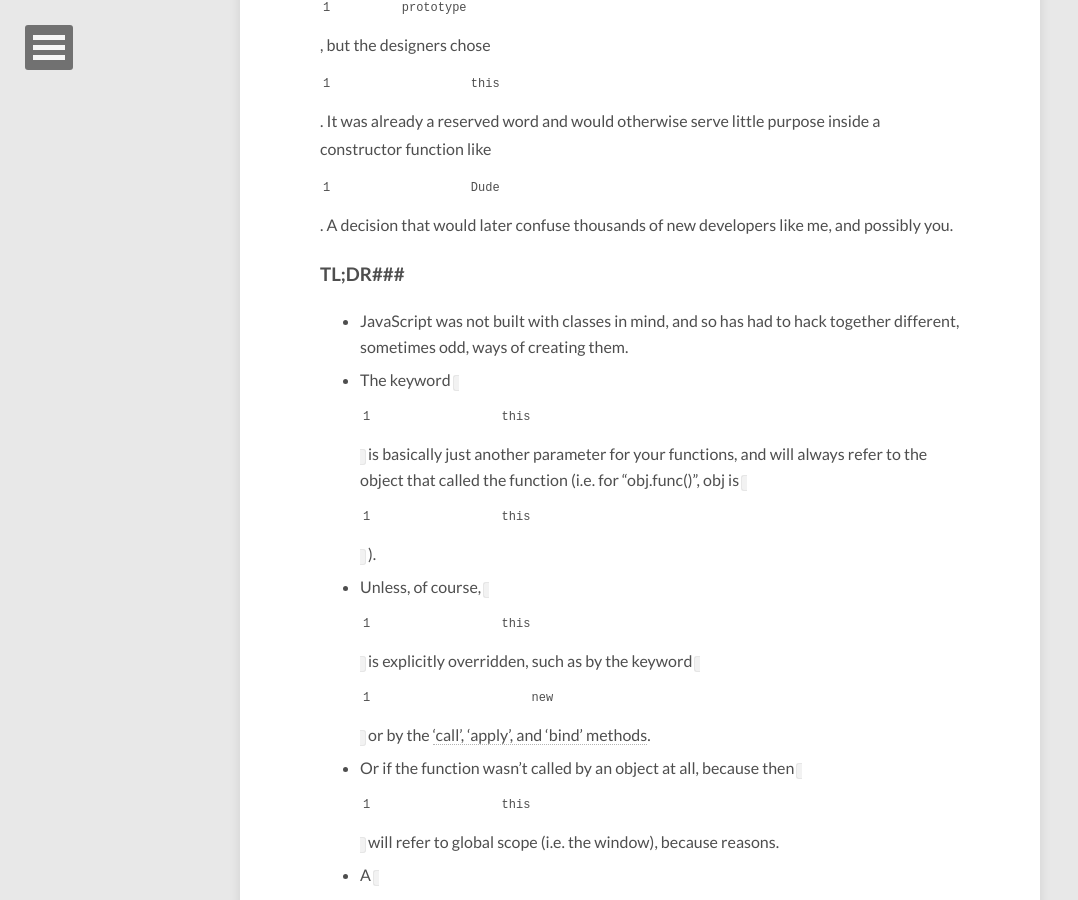
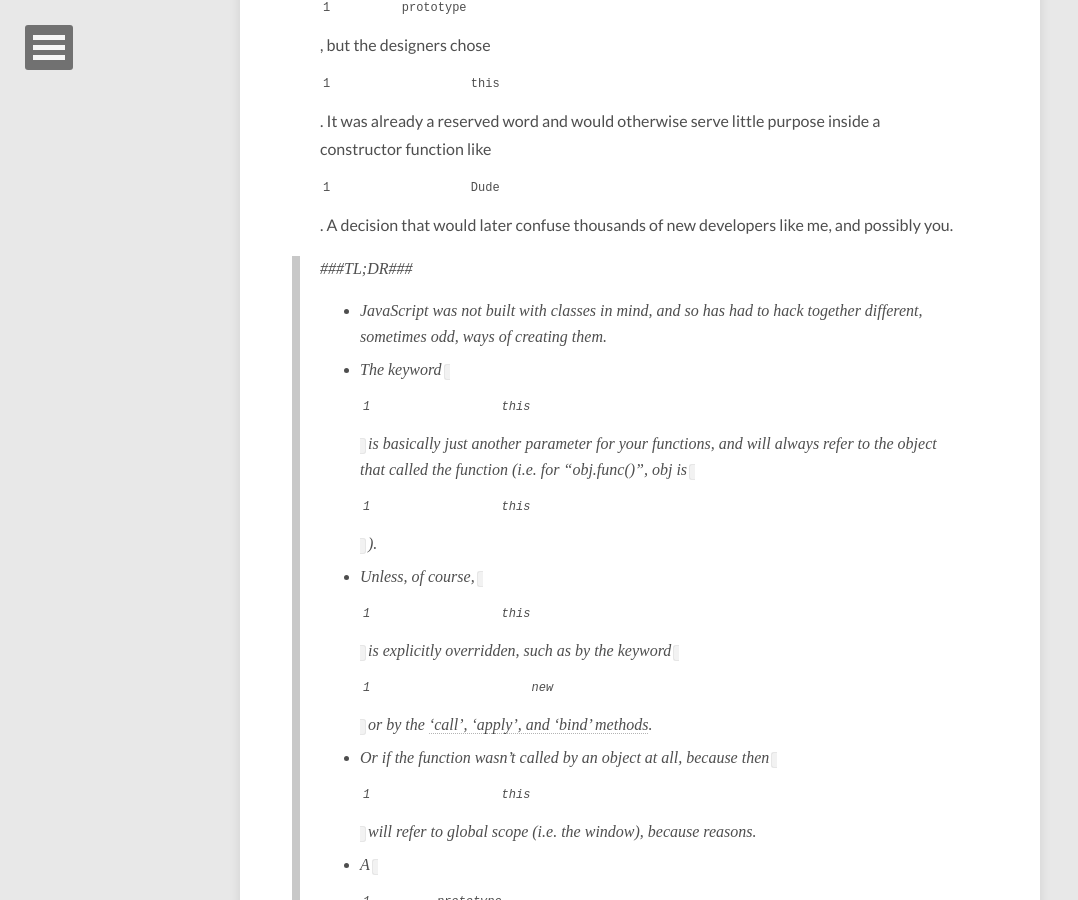
Before and after one commit to delventhalz/delventhalz.github.io, a Jekyll site: the page built from _posts/2015-11-30-tldr-of-classes.markdown, in a window 1280 px wide and 900 px high, scrolled down 7744 px. Shown: the whole window, without its empty margins (0-1078 px from the left). Built offline with Jekyll 4.4.1, drawn with Linux system fonts in a browser that asks for light colours; nearby versions of some CDN libraries; comment, search, counter and statistics services are not loaded.

Commit message:
Added a blockquote

```diff
--- a/_posts/2015-11-30-tldr-of-classes.markdown
+++ b/_posts/2015-11-30-tldr-of-classes.markdown
@@ -147,10 +147,10 @@ Almost identical to our Prototypal class from before! We can clearly see why `th
 
 
 
-###TL;DR###
-* JavaScript was not built with classes in mind, and so has had to hack together different, sometimes odd, ways of creating them.
-* The keyword `this` is basically just another parameter for your functions, and will always refer to the object that called the function (i.e. for "obj.func()", obj is`this`).
-* Unless, of course, `this` is explicitly overridden, such as by the keyword `new` or by the ['call', 'apply', and 'bind' methods](http://javascriptissexy.com/javascript-apply-call-and-bind-methods-are-essential-for-javascript-professionals/ "the Call, Apply, and Bind methods are workhorses and should be part of your JavaScript repertoire for setting the 'this' value in functions").
-* Or if the function wasn't called by an object at all, because then `this` will refer to global scope (i.e. the window), because reasons.
-* A `prototype` is just an object which is automatically generated as a property of every function. It's used to store methods we would like every "instance" of the function to have (and for [inheritance](https://developer.mozilla.org/en-US/docs/Web/JavaScript/Inheritance_and_the_prototype_chain "each object has an internal link to another object called its prototype, which has a prototype of its own, and so on"), but don't worry about that for now).
-* The keyword `new` calls your function in "constructor mode", automatically inserting two lines of code. One at the beginning which sets `this` to be a copy of the `prototype`, and one at the end which returns `this`.
+> ###TL;DR###
+> * JavaScript was not built with classes in mind, and so has had to hack together different, sometimes odd, ways of creating them.
+> * The keyword `this` is basically just another parameter for your functions, and will always refer to the object that called the function (i.e. for "obj.func()", obj is`this`).
+> * Unless, of course, `this` is explicitly overridden, such as by the keyword `new` or by the ['call', 'apply', and 'bind' methods](http://javascriptissexy.com/javascript-apply-call-and-bind-methods-are-essential-for-javascript-professionals/ "the Call, Apply, and Bind methods are workhorses and should be part of your JavaScript repertoire for setting the 'this' value in functions").
+> * Or if the function wasn't called by an object at all, because then `this` will refer to global scope (i.e. the window), because reasons.
+> * A `prototype` is just an object which is automatically generated as a property of every function. It's used to store methods we would like every "instance" of the function to have (and for [inheritance](https://developer.mozilla.org/en-US/docs/Web/JavaScript/Inheritance_and_the_prototype_chain "each object has an internal link to another object called its prototype, which has a prototype of its own, and so on"), but don't worry about that for now).
+> * The keyword `new` calls your function in "constructor mode", automatically inserting two lines of code. One at the beginning which sets `this` to be a copy of the `prototype`, and one at the end which returns `this`.
```
